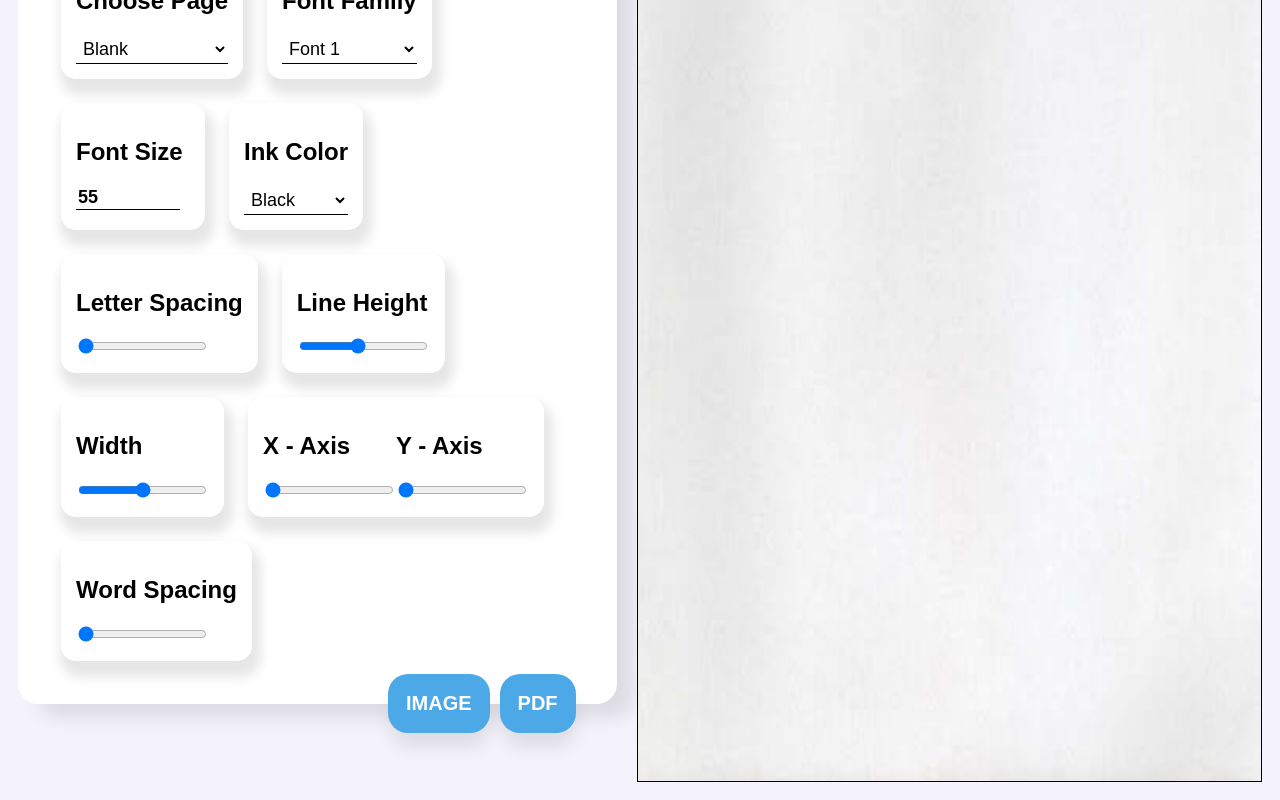
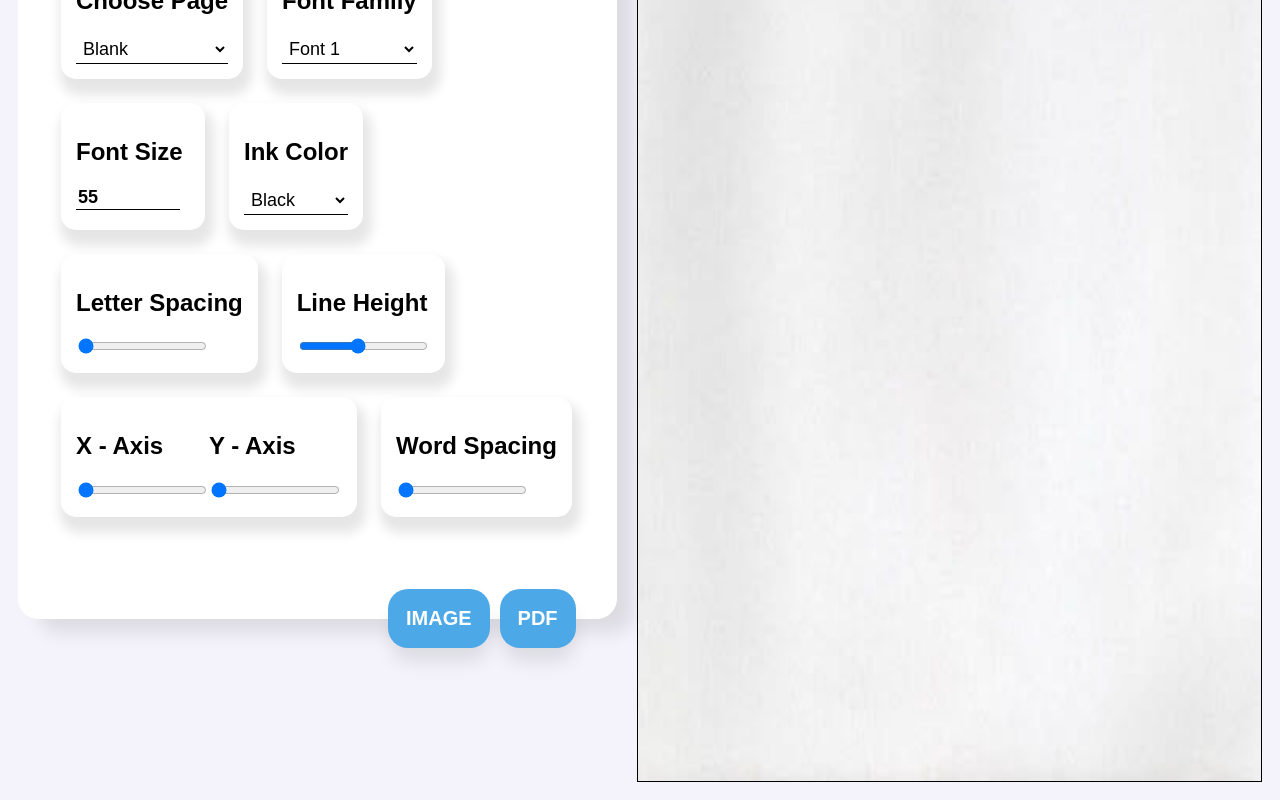
Before and after one commit to adw-ait/Assignment-Writer, a React (Create React App) app: page / in a window 1280 px wide. Shown: the part 511-1311 px from the top of the page. Built offline with nearby package versions, Linux system fonts and the light colour scheme.

Commit message:
removed width setting

```diff
--- a/src/LazyLoadedComponents.js
+++ b/src/LazyLoadedComponents.js
@@ -3,7 +3,7 @@ import React from "react";
 const WordSpacing = React.lazy(() => import("./WordSpacing"));
 const LetterSpacing = React.lazy(() => import("./LetterSpacing"));
 const LineHeight = React.lazy(() => import("./LineHeight"));
-const WritingAreaWidth = React.lazy(() => import("./WritingAreaWidth"));
+// const WritingAreaWidth = React.lazy(() => import("./WritingAreaWidth"));
 const AxisManage = React.lazy(() => import("./AxisManage"));
 const DownloadPage = React.lazy(() => import("./DownloadPage"));
 
@@ -12,7 +12,7 @@ function LazyLoadedComponents() {
     <React.Fragment>
       <LetterSpacing />
       <LineHeight />
-      <WritingAreaWidth />
+      {/* <WritingAreaWidth /> */}
       <AxisManage />
       <WordSpacing />
       <DownloadPage />
```
